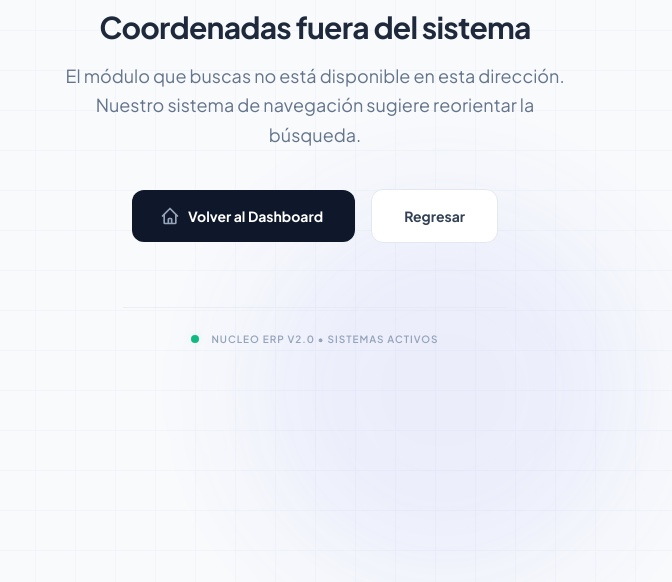
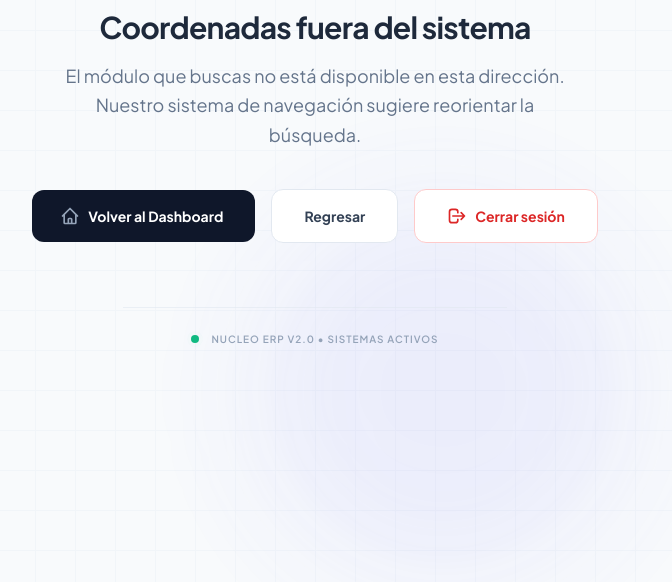
Before and after one commit to DISTinTheHouse/nucleo-erp, a Django app: template templates/404.html in a window 1280 px wide. Shown: the part 410-992 px from the top of the page, without its empty margins (325-997 px from the left). Run offline with Django 4.2, Linux system fonts and the light colour scheme; the template is opened without the code that fills it, so the values that code supplies are empty; parts of the project's set-up code (start-up, migrations or seed data) failed here and were passed over; some libraries are stand-ins or nearby versions.

Commit message:
feat(web): botón de cerrar sesión en la página 404

```diff
--- a/templates/404.html
+++ b/templates/404.html
@@ -121,6 +121,18 @@
                 class="w-full sm:w-auto inline-flex items-center justify-center px-8 py-4 text-sm font-bold text-slate-700 transition-all duration-200 bg-white border border-slate-200 rounded-xl hover:bg-slate-50 hover:text-slate-900 hover:border-slate-300 focus:outline-none focus:ring-2 focus:ring-offset-2 focus:ring-slate-200 hover:shadow-md">
                 Regresar
             </button>
+
+            <form action="{% url 'logout' %}" method="post" class="w-full sm:w-auto">
+                {% csrf_token %}
+                <button type="submit"
+                    class="w-full sm:w-auto inline-flex items-center justify-center gap-2 px-8 py-4 text-sm font-bold text-red-600 transition-all duration-200 bg-white border border-red-200 rounded-xl hover:bg-red-50 hover:border-red-300 focus:outline-none focus:ring-2 focus:ring-offset-2 focus:ring-red-200 hover:shadow-md">
+                    <svg class="w-5 h-5" fill="none" stroke="currentColor" viewBox="0 0 24 24">
+                        <path stroke-linecap="round" stroke-linejoin="round" stroke-width="2"
+                            d="M17 16l4-4m0 0l-4-4m4 4H7m6 4v1a3 3 0 01-3 3H6a3 3 0 01-3-3V7a3 3 0 013-3h4a3 3 0 013 3v1" />
+                    </svg>
+                    Cerrar sesión
+                </button>
+            </form>
         </div>
 
         <!-- Footer Tech Info -->
```
